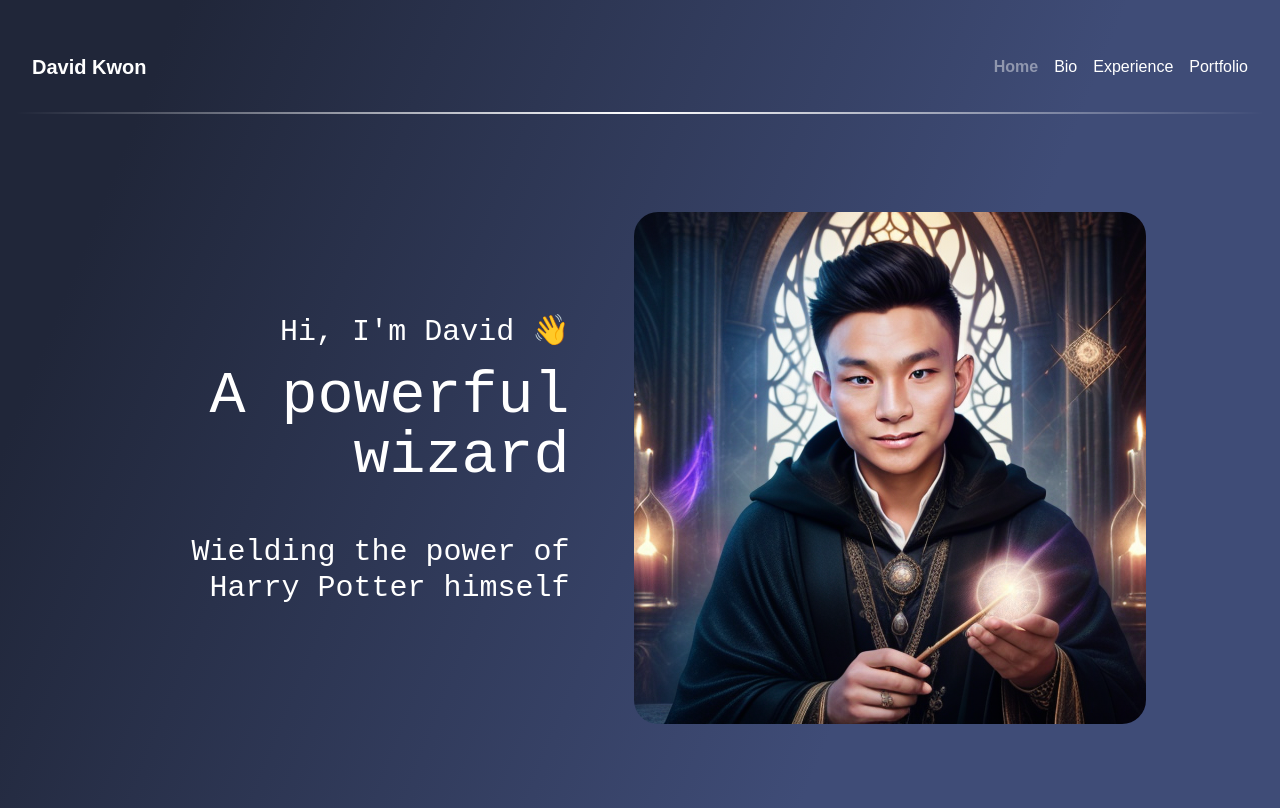
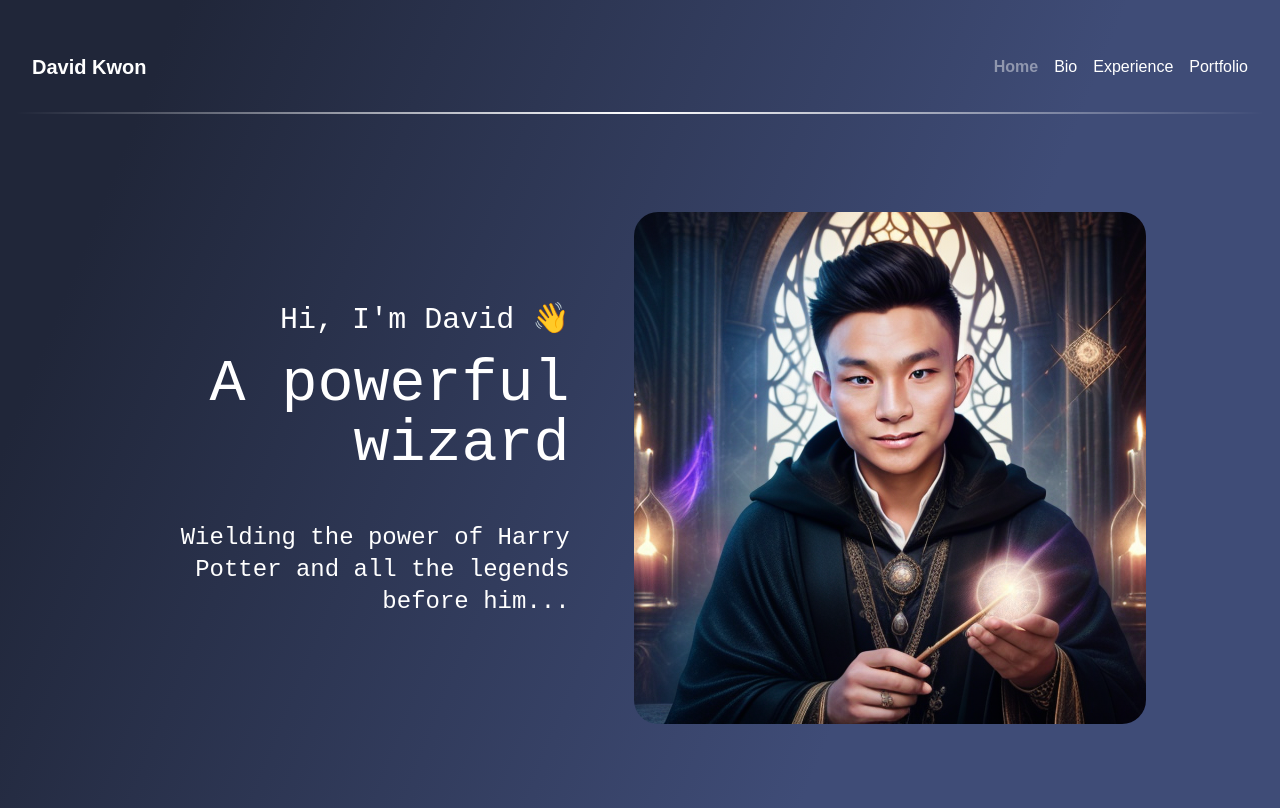
Before and after one commit to david-kwon-clover/Unit3-Project, a React (Vite) app: page / in a window 1280 px wide. Built offline with nearby package versions, Linux system fonts and the light colour scheme.

Commit message:
Edit home section heading text

```diff
--- a/src/App.jsx
+++ b/src/App.jsx
@@ -4,10 +4,10 @@ import WizardPortrait from './assets/wizard_portrait.png';
 const App = () => {
   return (
     <main className='h-[85%] w-full flex justify-center items-center font-jetbrains px-24 text-white'>
-      <span className='text-right text-wrap w-[40%]'>
+      <span className='text-right text-pretty w-[40%]'>
         <h2 className='text-3xl mb-4'>Hi, I'm David 👋</h2>
         <h2 className='text-6xl mb-12'>A powerful wizard</h2>
-        <h2 className='text-3xl mb-4'>Wielding the power of Harry Potter himself</h2>
+        <h2 className='text-2xl mb-4'>Wielding the power of Harry Potter and all the legends before him...</h2>
       </span>
       <img src={WizardPortrait} className='rounded-3xl ml-16'/>
     </main>
```
